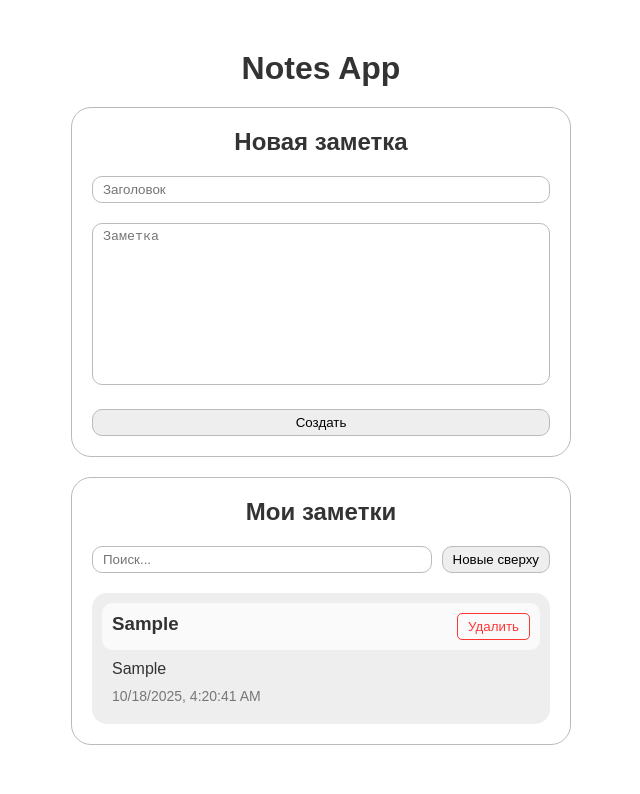
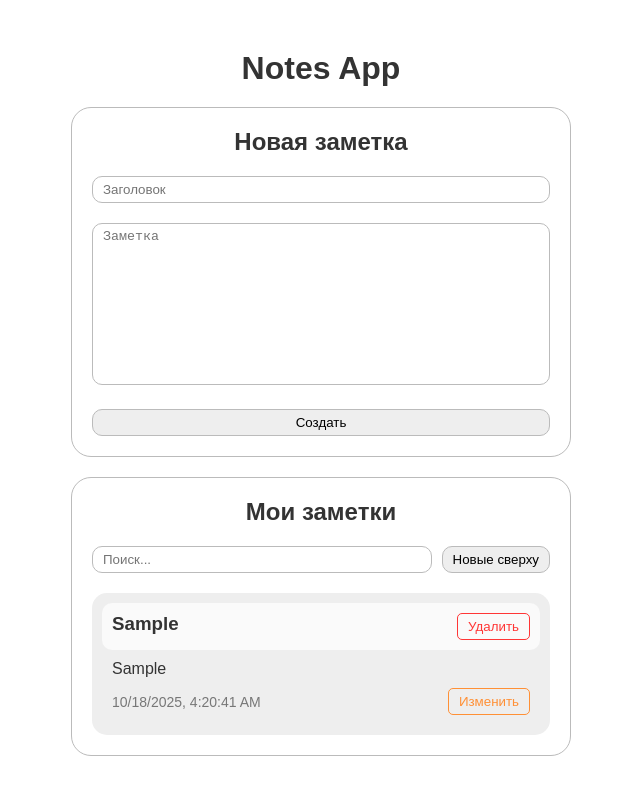
Before and after one commit to CondoR-R/notes-app, a React (Vite) app: page / in a window 1280 px wide. Both pictures are taken after typing "Sample", "Sample" into the empty fields and a click on the input "Создать". Shown: the top 794 px of the page, without its empty margins (319-959 px from the left). Built offline with nearby package versions, Linux system fonts and the light colour scheme.

Commit message:
добавление изменения заметки

```diff
--- a/src/components/NoteItem/NoteItem.module.scss
+++ b/src/components/NoteItem/NoteItem.module.scss
@@ -16,29 +16,46 @@
   column-gap: 10px;
 }
 
-.delete {
+.button {
   align-self: center;
-  border: 1px solid #FF3636;
   background-color: transparent;
-  padding: 5px 10px;
-  color: #FF3636;
   border-radius: 5px;
   transition: all 0.2s;
+  padding: 5px 10px;
+
+  border: 1px solid var(--color-button);
+  color: var(--color-button);
 
   &:hover {
-    background-color: #FF3636;
+    background-color: var(--color-button);
     color: #fafafa;
   }
 
   &:active {
-    background-color: #e02f2f;
+    --color-active: color-mix(in srgb, var(--color-button) 90%, black 10%);
+    background-color: var(--color-active);
+    border-color: var(--color-active);
   }
+}
+
+.delete {
+  --color-button: #FF3636;
+}
+
+.change {
+  --color-button: #ff9036;
 }
 
 .body {
   display: flex;
   flex-direction: column;
   row-gap: 10px;
+
+  &Bottom {
+    display: flex;
+    justify-content: space-between;
+    align-items: center;
+  }
 }
 
 .date {
--- a/src/components/NoteItem/index.tsx
+++ b/src/components/NoteItem/index.tsx
@@ -1,4 +1,4 @@
-import React, {useContext} from 'react';
+import React, {useContext, useState} from 'react';
 import type {NoteT} from "@/types";
 import cn from "classnames";
 import {DispatchContext} from "@/state/notes-reducer.ts";
@@ -10,6 +10,8 @@ interface Props {
 }
 
 export const NoteItem: React.FC<Props> = ({className, note}) => {
+  const [isChange, setIsChange] = useState<boolean>(false);
+
   const dispatch = useContext(DispatchContext);
 
   const onClickDeleteNote = () => {
@@ -18,23 +20,68 @@ export const NoteItem: React.FC<Props> = ({className, note}) => {
     dispatch({type: 'REMOVE_NOTE', payload: note.id})
   }
 
+  const onClickChangeNote = () => {
+    if (!dispatch) return;
+
+    setIsChange(prev => !prev);
+  }
+
+  const onChangeNoteTitle = (e: React.ChangeEvent<HTMLInputElement>) => {
+    if (!dispatch) return;
+
+    dispatch({
+      type: 'CHANGE_NOTE',
+      payload: {...note, title: e.target.value, date: (new Date()).toString()}
+    });
+  }
+
+  const onChangeContent = (e: React.ChangeEvent<HTMLTextAreaElement>) => {
+    if (!dispatch) return;
+
+    dispatch({
+      type: 'CHANGE_NOTE',
+      payload: {...note, content: e.target.value, date: (new Date()).toString()}
+    });
+  }
+
   return (
     <li className={cn(style.item, className)}>
       <div className={style.header}>
-        <h3>{note.title}</h3>
+        {isChange ? (<input
+            value={note.title}
+            placeholder={'Заголовок'}
+            onChange={onChangeNoteTitle}
+            className={'input'}
+          />) :
+          <h3>{note.title}</h3>}
         <button
           type="button"
           onClick={onClickDeleteNote}
-          className={style.delete}
+          className={cn(style.button, style.delete)}
         >
           Удалить
         </button>
       </div>
       <div className={style.body}>
-        <p>{note.content}</p>
-        <span className={style.date}>{new Date(note.date).toLocaleString()}</span>
+        {isChange ? (<textarea
+          cols={30}
+          rows={10}
+          value={note.content}
+          onChange={onChangeContent}
+          placeholder={'Заметка'}
+          className={'input'}
+        />) : (<p>{note.content}</p>)}
+        <div className={style.bodyBottom}>
+          <span className={style.date}>{new Date(note.date).toLocaleString()}</span>
+          <button
+            className={cn(style.button, style.change)}
+            type="button"
+            onClick={onClickChangeNote}
+          >
+            {isChange ? 'Сохранить' : 'Изменить'}
+          </button>
+        </div>
       </div>
-
     </li>
   )
 }
--- a/src/state/notes-reducer.ts
+++ b/src/state/notes-reducer.ts
@@ -45,6 +45,12 @@ export const reducer = (state: StateT, action: ActionT): StateT => {
         sortOrder: state.sortOrder === 'desc' ? 'asc' : 'desc',
       }
     }
+    case 'CHANGE_NOTE': {
+      return {
+        ...state,
+        notes: [action.payload, ...state.notes.filter(({id}) => id !== action.payload.id)]
+      }
+    }
     default: {
       throw new Error('Неизвестный type')
     }
--- a/src/types/Action.type.ts
+++ b/src/types/Action.type.ts
@@ -10,11 +10,13 @@ type ChangeSearchQueryActionT = {
 };
 type ChangeSortOrderActionT = {
   type: 'CHANGE_SORT_ORDER'
-}
+};
+type ChangeNoteT = { type: 'CHANGE_NOTE', payload: NoteT };
 
 export type ActionT =
   AddNoteActionT
   | RemoveNoteActionT
   | LoadNotesActionT
   | ChangeSearchQueryActionT
-  | ChangeSortOrderActionT;
+  | ChangeSortOrderActionT
+  | ChangeNoteT;
```
